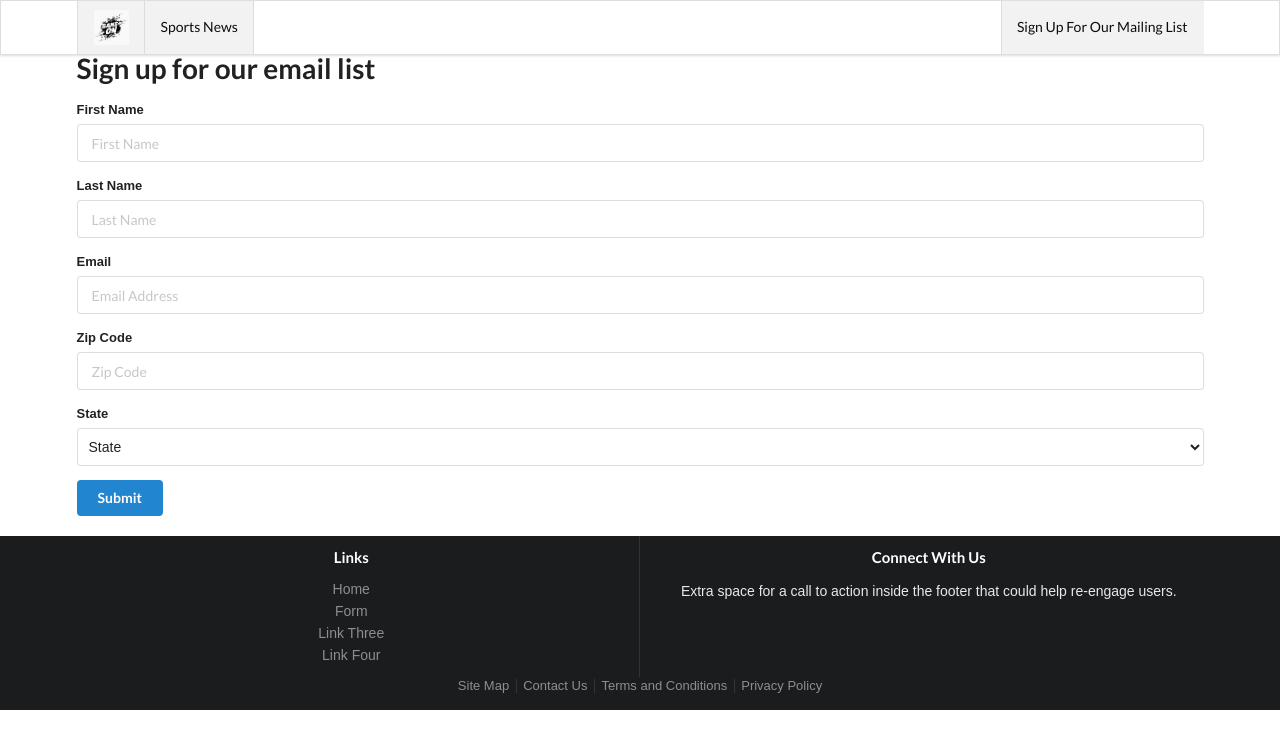
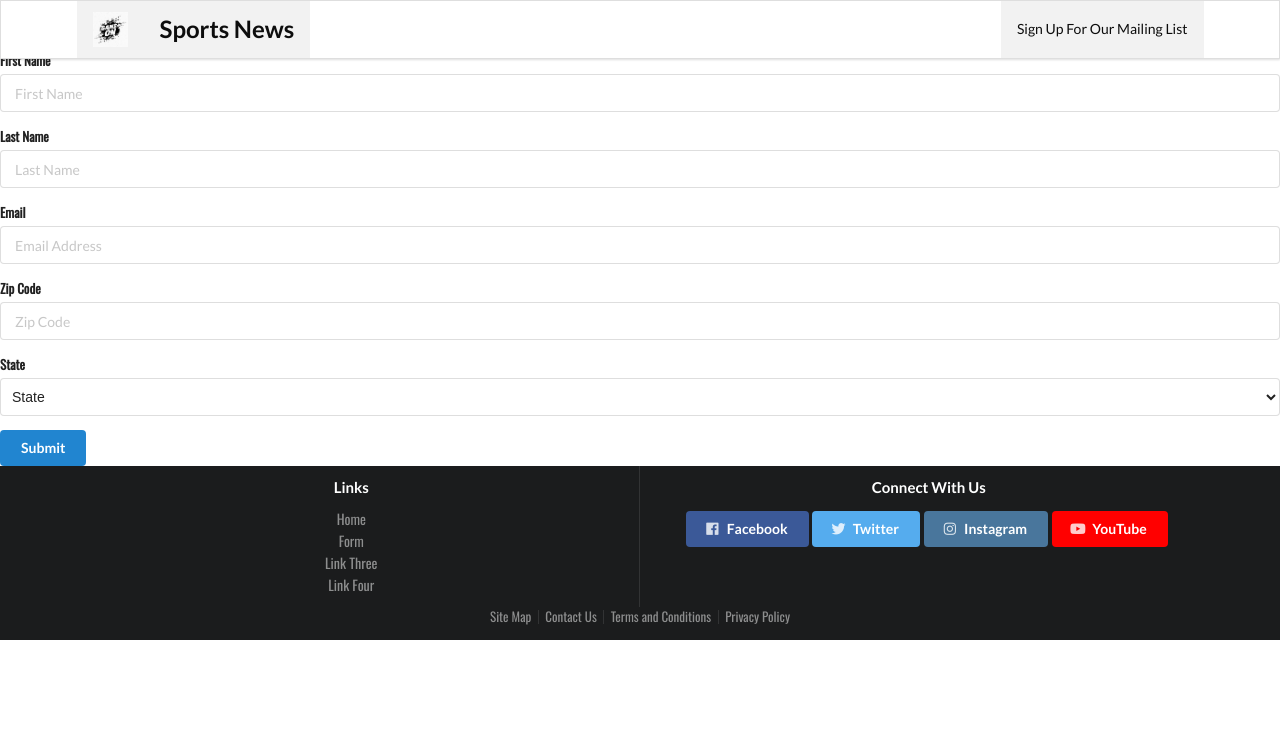
Before and after one commit to mypwhas9letters/interviewProjectFrontEnd, a React (Create React App) app: page /form in a window 1280 px wide. Shown: the top 748 px of the page. Built offline with nearby package versions, Linux system fonts and the light colour scheme.

Commit message:
working of styling

```diff
--- a/public/index.html
+++ b/public/index.html
@@ -11,7 +11,7 @@
     <link rel="manifest" href="%PUBLIC_URL%/manifest.json">
     <link rel="shortcut icon" href="%PUBLIC_URL%/favicon.ico">
     <link rel="stylesheet" href="//cdnjs.cloudflare.com/ajax/libs/semantic-ui/2.2.12/semantic.min.css"></link>
-    <link rel="stylesheet" type="text/css" href="https://cdnjs.cloudflare.com/ajax/libs/slick-carousel/1.6.0/slick-theme.min.css" />
+    <link href="https://fonts.googleapis.com/css?family=Oswald" rel="stylesheet">
 
     <!--
       Notice the use of %PUBLIC_URL% in the tags above.
--- a/src/App.js
+++ b/src/App.js
@@ -12,7 +12,7 @@ class App extends Component {
     return (
       <div>
         <NavBar />
-        <div className="ui container homeMargin">
+        <div>
           <Route exact path='/' component={Home} />
           <Route exact path='/form' component={ContactForm} />
         </div>
--- a/src/components/ContactForm.js
+++ b/src/components/ContactForm.js
@@ -15,7 +15,6 @@ class ContactForm extends Component {
 
   onSubmit = (event) => {
     event.preventDefault()
-    console.log(this.state)
   }
 
   onChange = (event) => {
@@ -27,7 +26,7 @@ class ContactForm extends Component {
   render(){
     return(
       <form onSubmit={this.onSubmit} className="ui form">
-        <h1>Sign up for our email list</h1>
+        <h1>Join Our Mailing List</h1>
         <div className="field">
           <label>First Name</label>
           <input onChange={this.onChange} type="text" name="firstName" placeholder="First Name" title="Please Enter Valid First Name (Characters Only)" pattern="[a-zA-Z]*" required/>
--- a/src/components/Footer.js
+++ b/src/components/Footer.js
@@ -16,7 +16,22 @@ const Footer = () => {
         </div>
         <div className="eight wide column">
           <h4 className="ui inverted header">Connect With Us</h4>
-          <p>Extra space for a call to action inside the footer that could help re-engage users.</p>
+            <button className="ui facebook button">
+              <i className="facebook icon"></i>
+              Facebook
+            </button>
+            <button className="ui twitter button">
+              <i className="twitter icon"></i>
+              Twitter
+            </button>
+            <button className="ui instagram button">
+              <i className="instagram icon"></i>
+              Instagram
+            </button>
+            <button className="ui youtube button">
+              <i className="youtube icon"></i>
+              YouTube
+            </button>
         </div>
       </div>
       <div className="ui horizontal inverted small divided link list">
--- a/src/components/Home.js
+++ b/src/components/Home.js
@@ -32,25 +32,24 @@ class Home extends Component {
   }
 
   render(){
-    const newsList = this.state.news === "" ? null : this.state.news.map(news => <NewsCard news={news}/>)
+    const newsList = this.state.news === "" ? null : this.state.news.map(news => <NewsCard news={news} key={news.title}/>)
     return(
-      <div>
-        <iframe id="player" type="text/html" width="100%" height="450" src={this.state.link} frameBorder="0"></iframe>
-        <div className="ui icon input">
-          <h1>Search Youtube</h1>
-          <input onChange={this.onChange} type="text" placeholder="Search..." />
-          <i onClick={this.onClick} className="search link icon"></i>
-        </div>
-
+      <div className="homeMargin">
+        <h1 className="ui container">Top Video of the Day</h1>
+        <iframe className="centered" id="player" type="text/html" width="75%" height="450" src={this.state.link} frameBorder="0"></iframe>
+      <div className="ui container">
+        <label>Search Youtube</label>
+        <input onChange={this.onChange} type="text" placeholder="Search..." />
+        <button className="ui primary button" onClick={this.onClick}>Search</button>
         <div className="ui stackable divided grid">
           <div className="eight wide column">
-            <h4 className="ui header">About Us</h4>
+            <h2 className="ui header">About Us</h2>
             <p>
               Lorem ipsum dolor sit amet, consectetur adipiscing elit, sed do eiusmod tempor incididunt ut labore et dolore magna aliqua. Ut enim ad minim veniam, quis nostrud exercitation ullamco laboris nisi ut aliquip ex ea commodo consequat. Duis aute irure dolor in reprehenderit in voluptate velit esse cillum dolore eu fugiat nulla pariatur. Excepteur sint occaecat cupidatat non proident, sunt in culpa qui officia deserunt mollit anim id est laborum.
             </p>
           </div>
           <div className="eight wide column">
-            <h4 className="ui header">About Us</h4>
+            <h2 className="ui header">About Us</h2>
             <p>
               Lorem ipsum dolor sit amet, consectetur adipiscing elit, sed do eiusmod tempor incididunt ut labore et dolore magna aliqua. Ut enim ad minim veniam, quis nostrud exercitation ullamco laboris nisi ut aliquip ex ea commodo consequat. Duis aute irure dolor in reprehenderit in voluptate velit esse cillum dolore eu fugiat nulla pariatur. Excepteur sint occaecat cupidatat non proident, sunt in culpa qui officia deserunt mollit anim id est laborum.
             </p>
@@ -58,10 +57,10 @@ class Home extends Component {
         </div>
 
         <h1>News Articles</h1>
-
-        <div className="ui three column grid">
+        <div className="ui link cards">
           {newsList}
         </div>
+      </div>
 
       </div>
     )
--- a/src/components/NavBar.js
+++ b/src/components/NavBar.js
@@ -4,15 +4,15 @@ import logo from '../images/logo.jpg'
 
 const NavBar = () =>{
   return(
-    <div className="ui menu fixed">
+    <div className="ui menu borderless fixed">
       <div className="ui container">
-        <NavLink className="item" to="/">
-          <img src={logo} />
+        <NavLink className="header item" to="/">
+          <img className="logo" src={logo} />
         </ NavLink>
         <NavLink className="header item" to="/">
-          Sports News
+          <h2>Sports News</h2>
         </ NavLink>
-        <div class="right menu">
+        <div className="right menu">
           <NavLink className="ui item" to="/form">
             Sign Up For Our Mailing List
           </ NavLink>
--- a/src/components/newsCard.js
+++ b/src/components/newsCard.js
@@ -2,15 +2,15 @@ import React from 'react';
 
 const NewsCard = (news) =>{
   return(
-      <div className="column">
-        <div className="ui fluid card">
+    <div className="ui card">
+      <div className="content">
+        {news.news.title}
+      </div>
       <div className="image">
         <img src={news.news.urlToImage}/>
-             {news.news.title}
       </div>
       <div className="content">
         <a className="header">{news.news.description}</a>
-          </div>
       </div>
     </div>
   )
--- a/src/index.css
+++ b/src/index.css
@@ -1,11 +1,20 @@
 body {
   margin: 0;
   padding: 0;
-  font-family: sans-serif;
+  font-family: 'Oswald', sans-serif;
 }
 
 .homeMargin {
-  margin-top: 50px;
+  margin-top: 80px;
   margin-bottom: 20px;
+}
 
+.centered {
+  display: block;
+  margin: auto;
+  background-color: #cccccc;
 }
+
+.ytp-cued-thumbnail-overlay-image {
+  background-image: url("https://media.fox32chicago.com/media.fox32chicago.com/photo/2017/05/08/puppy_1494290952129_3280047_ver1.0_640_360.jpg");
+}
```
Lines whose indentation alone changed are shown as unchanged.
